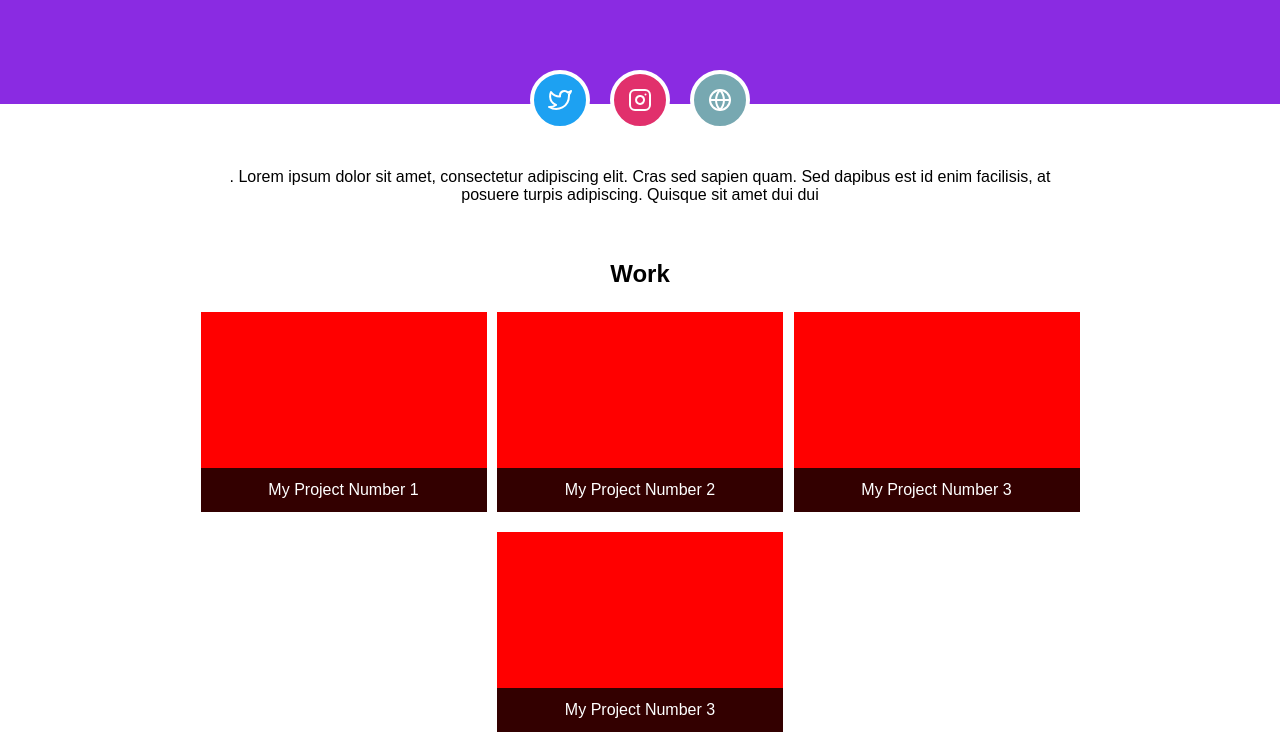
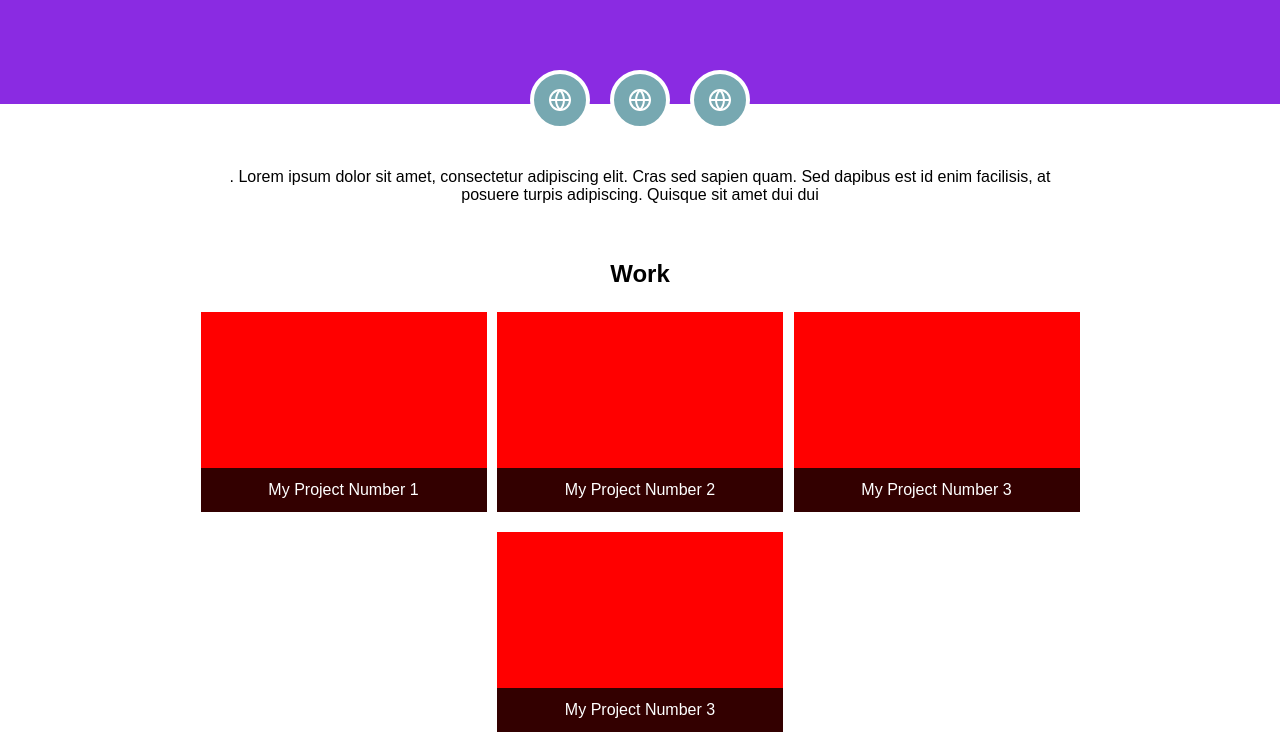
Before and after one commit to WahooIsaac/personalsite, a plain HTML site: page index.html in a window 1280 px wide. Shown: the part 171-923 px from the top of the page. Drawn offline with Linux system fonts and the light colour scheme.

Commit message:
updated web links

```diff
--- a/index.html
+++ b/index.html
@@ -16,13 +16,13 @@
     <nav class="social-nav">
       <ul>
         <li>
-          <a href="https://www.twitter.com/" target="_blank" class="sn-twitter"></a>
+          <a href="https://www.thesufferfest.com/" target="_blank" class="sn-website"></a>
         </li>
         <li>
-          <a href="https://www.instagram.com/" target="_blank" class="sn-instagram"></a>
+          <a href="https://www.google.com/" target="_blank" class="sn-website"></a>
         </li>
         <li>
-          <a href="" target="_blank" class="sn-website"></a>
+          <a href="https://www.whitecrowstudios.net/" target="_blank" class="sn-website"></a>
         </li>
       </ul>
     </nav>
```
